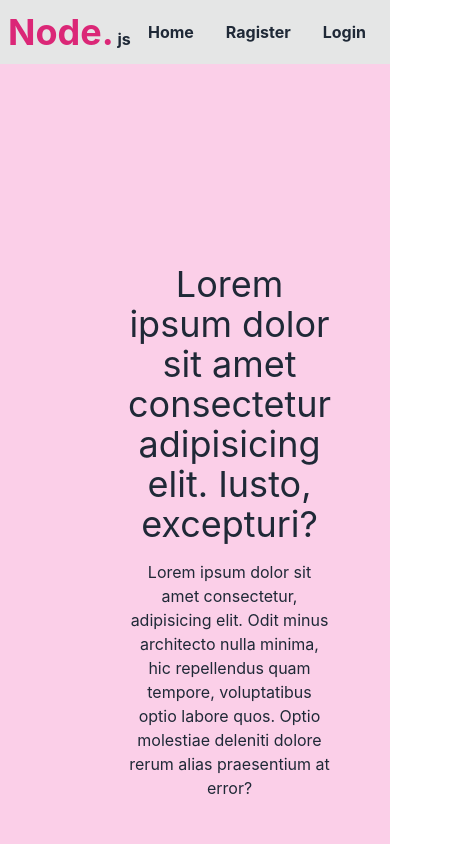
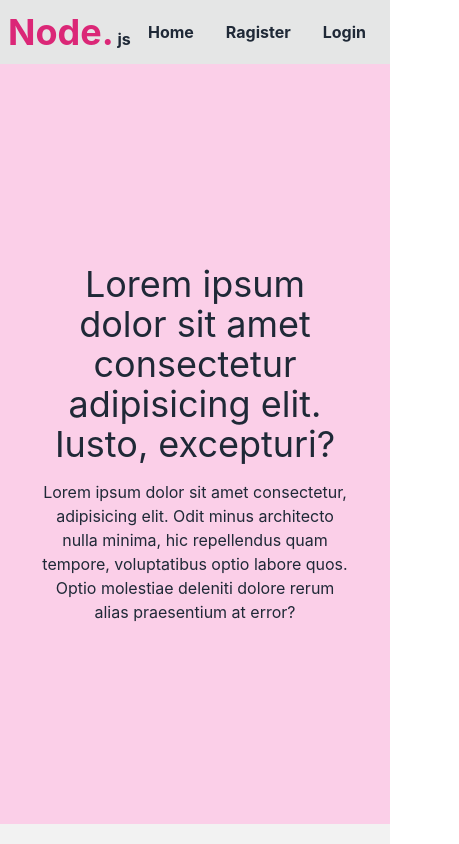
Before and after one commit to pallobbiwas/node-login-from-client, a React (Create React App) app: page / in a window 390 px wide. Shown: the top 844 px of the page, 459 px wide, since content can reach past the window. Built offline with nearby package versions, Linux system fonts and the light colour scheme.

Commit message:
responsive done

```diff
--- a/src/pages/Home.js
+++ b/src/pages/Home.js
@@ -4,7 +4,7 @@ const Home = () => {
   return (
     <div>
       <aside className="bg-pink-200 py-40 flex items-center">
-        <div className="p-10 px-32 text-center">
+        <div className="p-10 md:px-32 text-center">
           <h1 className="text-4xl mb-4">
             Lorem ipsum dolor sit amet consectetur adipisicing elit. Iusto,
             excepturi?
```
